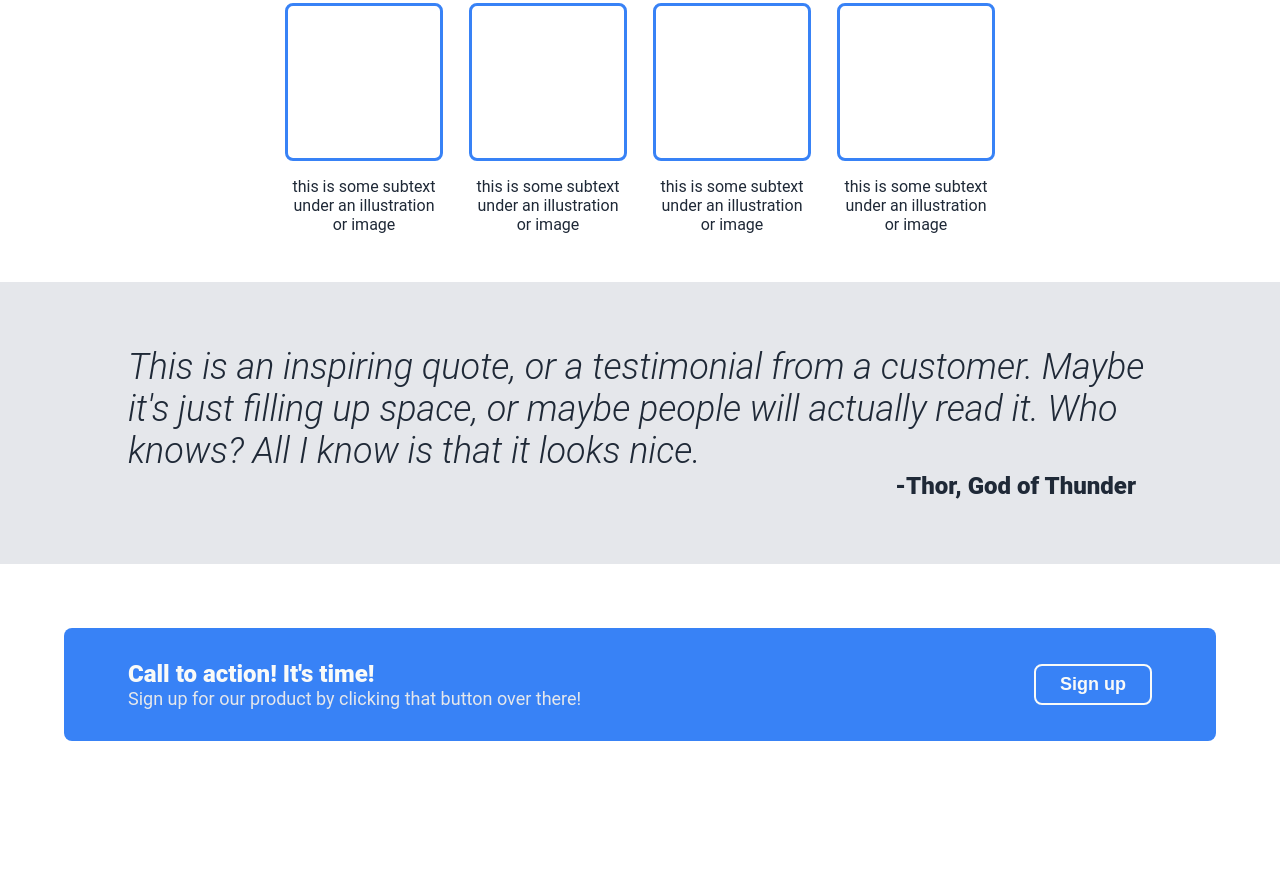
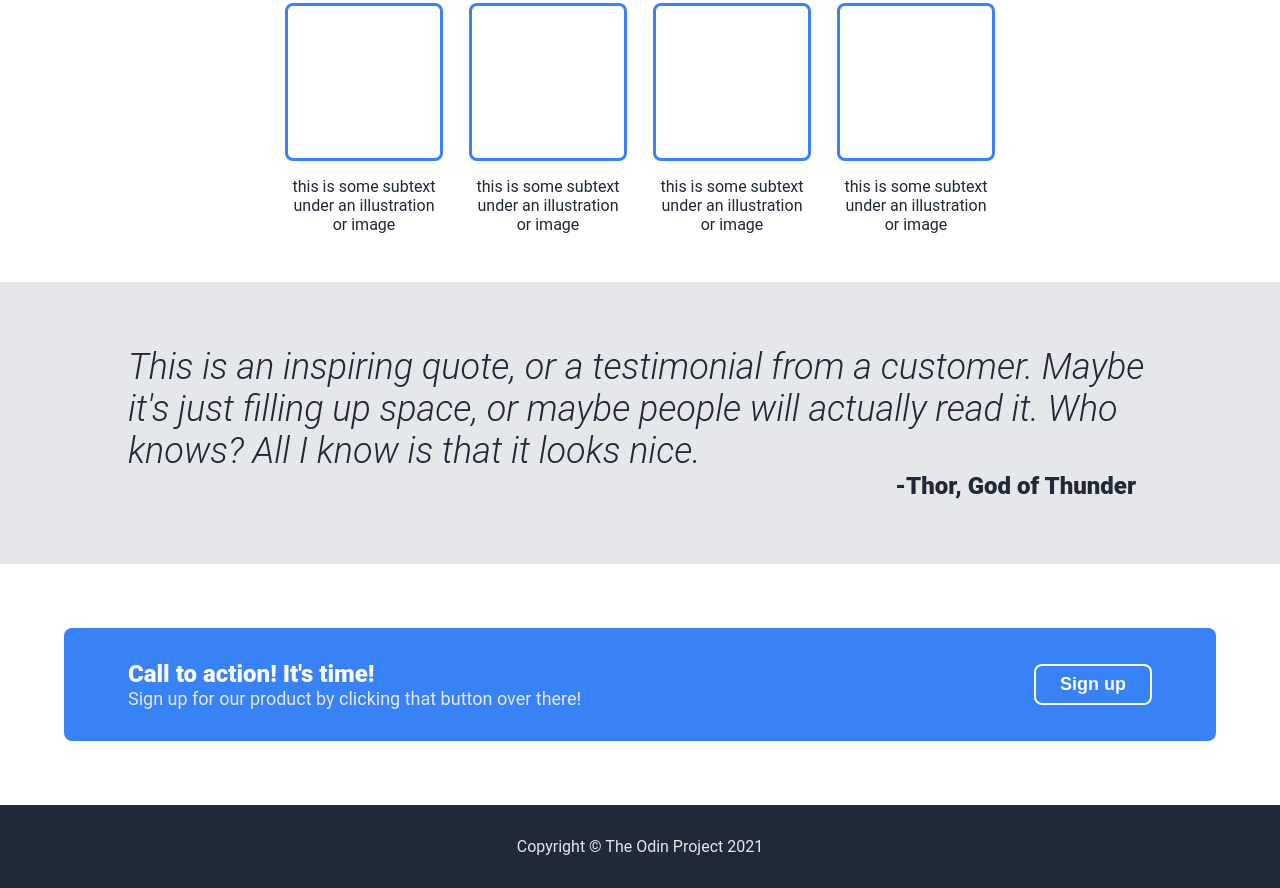
Before and after one commit to starlight-dev0/odin-landing-page, a plain HTML site: page index.html in a window 1280 px wide. Shown: the part 451-1339 px from the top of the page. Before the commit the page ends 1256 px from the top, so only its background shows below. Drawn offline with Linux system fonts and the light colour scheme.

Commit message:
Add footer

```diff
--- a/index.html
+++ b/index.html
@@ -58,4 +58,5 @@
         <button class="call-button">Sign up</button>
     </div>
   </body>
+  <div class="footer">Copyright © The Odin Project 2021</div>
 </html>
--- a/styles/style.css
+++ b/styles/style.css
@@ -6,7 +6,8 @@ body {
 }
 
 .header,
-.section-1 {
+.section-1,
+.footer {
   background-color: #1F2937;
 }
 
@@ -179,3 +180,11 @@ a {
   padding: 8px 24px;
   font-size: 18px;
 }
+
+.footer {
+  display: flex;
+  justify-content: center;
+  align-items: center;
+  padding: 32px 64px;
+  color: #E5E7EB;
+}
```
